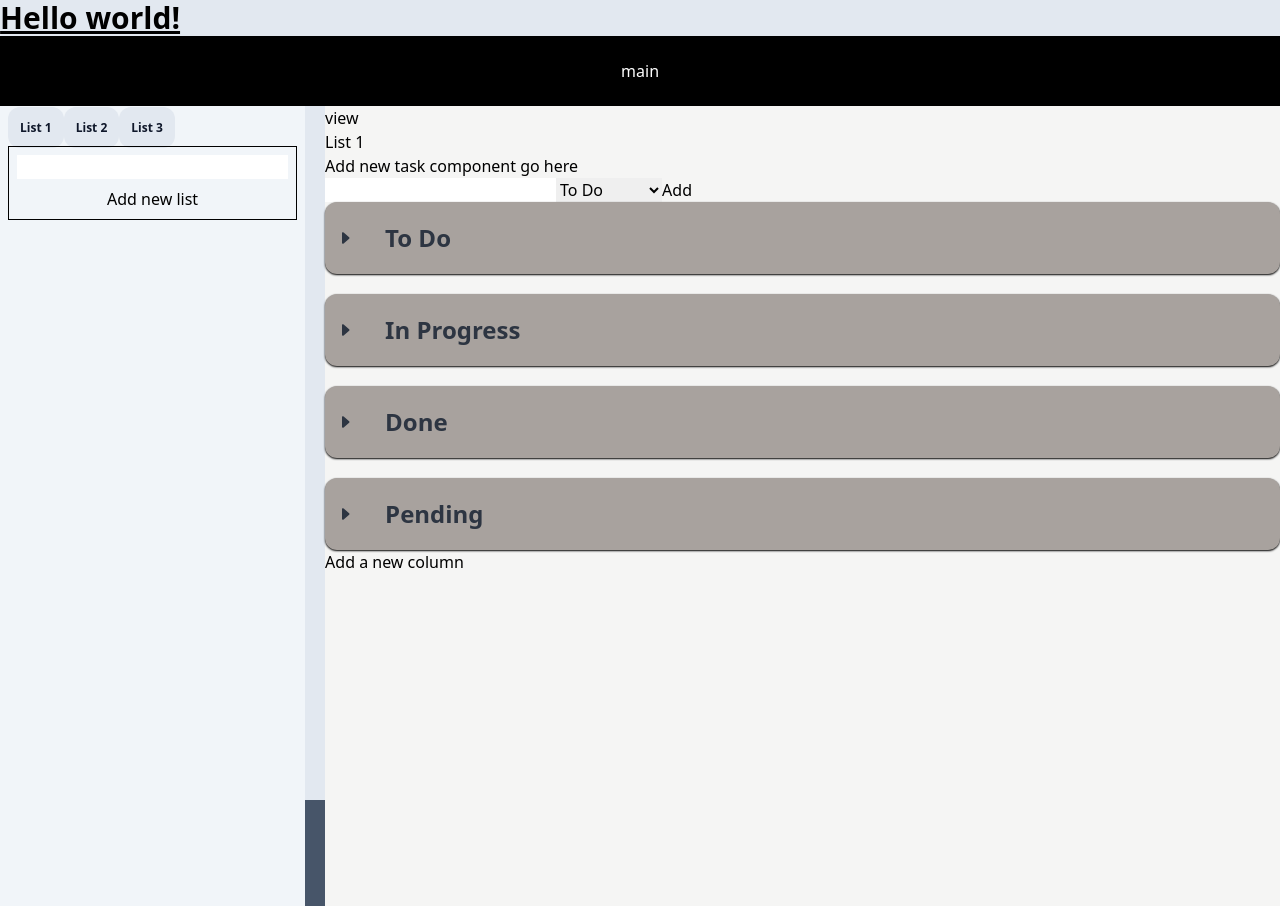
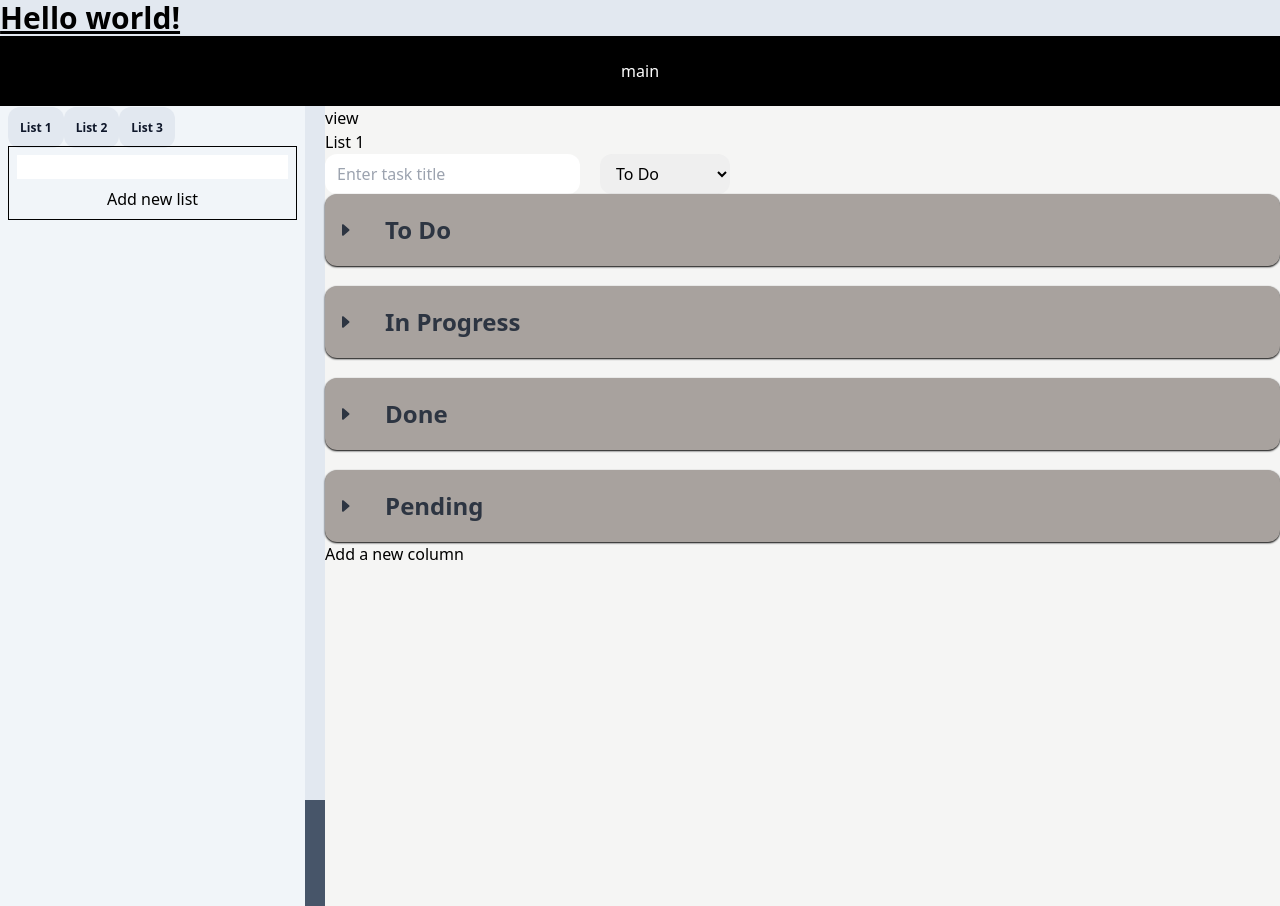
Before and after one commit to Steven20230315/Focus, a React (Vite) app: page / in a window 1280 px wide. Built offline with nearby package versions, Linux system fonts and the light colour scheme.

Commit message:
style:Changes in indentation

```diff
--- a/src/components/MenuButton.tsx
+++ b/src/components/MenuButton.tsx
@@ -5,9 +5,7 @@ type MenuButtonProps = {
   children?: React.ReactNode;
 };
 
-export default function MenuButton({
-  children,
-}: MenuButtonProps) {
+export default function MenuButton({ children }: MenuButtonProps) {
   return (
     <Menu.Button
       className={
--- a/src/features/column/columnSlice.ts
+++ b/src/features/column/columnSlice.ts
@@ -1,8 +1,4 @@
-import {
-  createSlice,
-  type ActionReducerMapBuilder,
-  type PayloadAction,
-} from '@reduxjs/toolkit';
+import { createSlice, type ActionReducerMapBuilder, type PayloadAction } from '@reduxjs/toolkit';
 import {
   type ColumnId,
   type ColumnRole,
@@ -12,10 +8,7 @@ import {
   type ColumnState,
   type Task,
 } from '../../types';
-import {
-  addListWithDefaultColumns,
-  deleteList,
-} from '../list/listSlice';
+import { addListWithDefaultColumns, deleteList } from '../list/listSlice';
 import { addTask, deleteTask } from '../task/taskSlice';
 import { columnSliceInitialState } from './columnData';
 import type { DropResult } from '@hello-pangea/dnd';
@@ -34,59 +27,31 @@ const columnSlice = createSlice({
   name: 'column',
   initialState: columnSliceInitialState,
   reducers: {
-    addColumns(
-      state: ColumnState,
-      action: PayloadAction<Record<ColumnId, Column>>,
-    ) {
+    addColumns(state: ColumnState, action: PayloadAction<Record<ColumnId, Column>>) {
       Object.assign(state.allColumns, action.payload);
       console.log('Columns added:', action.payload);
     },
-    updateColumn(
-      state: ColumnState,
-      action: PayloadAction<updateColumnPayload>,
-    ) {
+    updateColumn(state: ColumnState, action: PayloadAction<updateColumnPayload>) {
       const { columnId, taskId } = action.payload;
       const currentColumn = state.allColumns[columnId];
       currentColumn.taskIds.push(taskId);
     },
-    updateTasksOrderInColumn(
-      state: ColumnState,
-      action: PayloadAction<DropResult>,
-    ) {
-      const { source, destination, draggableId } =
-        action.payload;
+    updateTasksOrderInColumn(state: ColumnState, action: PayloadAction<DropResult>) {
+      const { source, destination, draggableId } = action.payload;
       console.log(`Source: ${source.droppableId}`);
-      console.log(
-        `Destination: ${destination?.droppableId}`,
-      );
+      console.log(`Destination: ${destination?.droppableId}`);
       console.log(`Draggable ID: ${draggableId}`);
-      const sourceColumn =
-        state.allColumns[source.droppableId];
+      const sourceColumn = state.allColumns[source.droppableId];
 
-      const destinationColumn =
-        state.allColumns[destination!.droppableId];
+      const destinationColumn = state.allColumns[destination!.droppableId];
       if (!(sourceColumn.columnId in state.allColumns)) {
-        throw new Error(
-          'The source column does not exit in allColumns',
-        );
+        throw new Error('The source column does not exit in allColumns');
       }
-      if (
-        !(destinationColumn.columnId in state.allColumns)
-      ) {
-        throw new Error(
-          'The destination column does not exit in allColumns',
-        );
+      if (!(destinationColumn.columnId in state.allColumns)) {
+        throw new Error('The destination column does not exit in allColumns');
       }
-      if (
-        !state.allColumns[
-          sourceColumn.columnId
-        ].taskIds.find(
-          (taskId: TaskId) => taskId === draggableId,
-        )
-      ) {
-        throw new Error(
-          'The task you want to move does not exits in the source column',
-        );
+      if (!state.allColumns[sourceColumn.columnId].taskIds.find((taskId: TaskId) => taskId === draggableId)) {
+        throw new Error('The task you want to move does not exits in the source column');
       }
 
       //  This is unnecessary. I only add this to suppress typescript error as onDragEnd already make sure that source and destination are defined before dispatching the action
@@ -96,51 +61,25 @@ const columnSlice = createSlice({
       }
       const oldIndex = source.index;
       const newIndex = destination.index;
-      const [remove] = state.allColumns[
-        source.droppableId
-      ].taskIds.splice(oldIndex, 1);
-      state.allColumns[
-        destination.droppableId
-      ].taskIds.splice(newIndex, 0, remove);
+      const [remove] = state.allColumns[source.droppableId].taskIds.splice(oldIndex, 1);
+      state.allColumns[destination.droppableId].taskIds.splice(newIndex, 0, remove);
     },
-    updateTaskOwner(
-      state: ColumnState,
-      action: PayloadAction<DropResultWithRole>,
-    ) {
+    updateTaskOwner(state: ColumnState, action: PayloadAction<DropResultWithRole>) {
       const { source, destination } = action.payload;
-      const currentColumn =
-        state.allColumns[source.droppableId];
-      const newColumn =
-        state.allColumns[destination!.droppableId];
-      const [remove] = currentColumn.taskIds.splice(
-        source.index,
-        1,
-      );
+      const currentColumn = state.allColumns[source.droppableId];
+      const newColumn = state.allColumns[destination!.droppableId];
+      const [remove] = currentColumn.taskIds.splice(source.index, 1);
       newColumn.taskIds.push(remove);
       // newColumn.taskIds.splice(destination!.index, 0, remove);
     },
   },
   // I think I might remove this. I'll just use a utility function to create project and columns at the same time. Instead of passing more Info in the payload.
-  extraReducers: (
-    builder: ActionReducerMapBuilder<ColumnState>,
-  ) => {
+  extraReducers: (builder: ActionReducerMapBuilder<ColumnState>) => {
     builder
-      .addCase(
-        addListWithDefaultColumns,
-        (
-          state: ColumnState,
-          action: PayloadAction<List>,
-        ) => {
-          const roles: ColumnRole[] = [
-            'To Do',
-            'In Progress',
-            'Done',
-            'Pending',
-          ];
-          const { columnIdsOrder: columnIds, listId } =
-            action.payload;
-          roles.forEach(
-            (role: ColumnRole, index: number) => {
+      .addCase(addListWithDefaultColumns, (state: ColumnState, action: PayloadAction<List>) => {
+        const roles: ColumnRole[] = ['To Do', 'In Progress', 'Done', 'Pending'];
+        const { columnIdsOrder: columnIds, listId } = action.payload;
+        roles.forEach((role: ColumnRole, index: number) => {
           const columnId = columnIds[index]; // Make sure columnIds exist and are correctly indexed
           state.allColumns[columnId] = {
             columnId,
@@ -148,60 +87,31 @@ const columnSlice = createSlice({
             taskIds: [],
             listId,
           };
-            },
-          );
-        },
-      )
-      .addCase(
-        deleteList,
-        (
-          state: ColumnState,
-          action: PayloadAction<List>,
-        ) => {
-          const { columnIdsOrder: columnIds } =
-            action.payload;
+        });
+      })
+      .addCase(deleteList, (state: ColumnState, action: PayloadAction<List>) => {
+        const { columnIdsOrder: columnIds } = action.payload;
+        columnIds.map((columnId: ColumnId) => {
+          delete state.allColumns[columnId];
+        });
         columnIds.forEach((columnId: ColumnId) => {
           delete state.allColumns[columnId];
         });
-        },
-      )
-      .addCase(
-        addTask,
-        (
-          state: ColumnState,
-          action: PayloadAction<Task>,
-        ) => {
+      })
+      .addCase(addTask, (state: ColumnState, action: PayloadAction<Task>) => {
         const { columnId, taskId } = action.payload;
         console.log('Task added:', taskId);
         console.log('Column ID:', columnId);
         state.allColumns[columnId].taskIds.push(taskId);
-        },
-      )
-      .addCase(
-        deleteTask,
-        (
-          state: ColumnState,
-          action: PayloadAction<Task>,
-        ) => {
+      })
+      .addCase(deleteTask, (state: ColumnState, action: PayloadAction<Task>) => {
         const { columnId, taskId } = action.payload;
-          const deleteTaskIdFromThisColumn =
-            state.allColumns[columnId];
-          deleteTaskIdFromThisColumn.taskIds.splice(
-            deleteTaskIdFromThisColumn.taskIds.indexOf(
-              taskId,
-            ),
-            1,
-          );
+        const deleteTaskIdFromThisColumn = state.allColumns[columnId];
+        deleteTaskIdFromThisColumn.taskIds.splice(deleteTaskIdFromThisColumn.taskIds.indexOf(taskId), 1);
         console.log('Task deleted:', taskId);
-        },
-      );
+      });
   },
 });
 
-export const {
-  addColumns,
-  updateColumn,
-  updateTasksOrderInColumn,
-  updateTaskOwner,
-} = columnSlice.actions;
+export const { addColumns, updateColumn, updateTasksOrderInColumn, updateTaskOwner } = columnSlice.actions;
 export default columnSlice.reducer;
--- a/src/features/task/CreateTask.tsx
+++ b/src/features/task/CreateTask.tsx
@@ -1,36 +1,42 @@
-import {
-  type Task,
-  type TaskId,
-  type Column,
-  type ColumnId,
-} from "../../types";
-import { type FormEvent } from "react";
-import { v4 as uuidv4 } from "uuid";
-import { useDispatch } from "react-redux";
-import { addTask } from "./taskSlice";
-import { selectColumnsInOriginalOrder } from "../column/columnSelector";
-
-import { useSelector } from "react-redux";
+import { type Task, type TaskId, type Column, type ColumnId } from '../../types';
+import { type FormEvent, useState, useEffect } from 'react';
+import { v4 as uuidv4 } from 'uuid';
+import { useDispatch } from 'react-redux';
+import { addTask } from './taskSlice';
+import { selectColumnsInOriginalOrder } from '../column/columnSelector';
+import { useSelector } from 'react-redux';
+import { RootState } from '../../store';
 
 export default function CreateTask() {
   const dispatch = useDispatch();
   const currentColumns = useSelector(selectColumnsInOriginalOrder);
+  const [title, setTitle] = useState('');
+  const currentListId = useSelector((state: RootState) => state.list.currentListId);
+
+  useEffect(() => {
+    setTitle('');
+  }, [currentListId]);
+
   const handleAddTask = (e: FormEvent<HTMLFormElement>) => {
     e.preventDefault();
+
     const formData = new FormData(e.currentTarget);
-    const title = formData.get("title") as string;
-    const columnId = formData.get("columnId") as ColumnId;
+    const title = formData.get('title') as string;
+    const trimTitle = title.trim();
+    if (!trimTitle) {
+      console.log('Empty title');
+      return;
+    }
+    const columnId = formData.get('columnId') as ColumnId;
     const taskId = uuidv4() as TaskId;
-    const selectedColumn = currentColumns.find(
-      (column: Column) => column.columnId === columnId,
-    );
+    const selectedColumn = currentColumns.find((column: Column) => column.columnId === columnId);
     if (!selectedColumn) {
-      throw new Error("Column not found");
+      throw new Error('Column not found');
     }
     const newTask: Task = {
       taskId: taskId,
       title: title,
-      listId: currentColumns[0].listId,
+      listId: currentListId,
       columnId: selectedColumn.columnId,
       status: selectedColumn.role,
     };
@@ -38,17 +44,24 @@ export default function CreateTask() {
     e.currentTarget.reset();
   };
   return (
-    <form onSubmit={handleAddTask} autoComplete="off">
-      <h3>Add new task component go here</h3>
-      <input type="text" name="title" />
-      <select name="columnId" id="">
+    <div>
+      {/* <DropdownMenu /> */}
+      <form key={currentListId} onSubmit={handleAddTask} autoComplete="off" className="flex gap-5">
+        <input
+          className="rounded-xl px-3 py-2"
+          type="text"
+          name="title"
+          placeholder="Enter task title"
+          defaultValue={title}
+        />
+        <select name="columnId" id="columnId" className="flex gap-3 rounded-xl px-3 py-2">
           {currentColumns.map((column: Column) => (
             <option key={column.columnId} value={column.columnId}>
               {column.role}
             </option>
           ))}
         </select>
-      <button type="submit">Add</button>
       </form>
+    </div>
   );
 }
--- a/src/types/columnTypes.ts
+++ b/src/types/columnTypes.ts
@@ -2,11 +2,7 @@ import { type ListId, type TaskId, type Task } from './';
 
 export type ColumnId = string;
 
-export type ColumnRole =
-  | 'To Do'
-  | 'In Progress'
-  | 'Done'
-  | 'Pending';
+export type ColumnRole = 'To Do' | 'In Progress' | 'Done' | 'Pending';
 
 export interface Column {
   columnId: ColumnId;
--- a/src/types/taskTypes.ts
+++ b/src/types/taskTypes.ts
@@ -1,8 +1,4 @@
-import {
-  type ListId,
-  type ColumnId,
-  type ColumnRole,
-} from './';
+import { type ListId, type ColumnId, type ColumnRole } from './';
 export type TaskId = string;
 
 export type TaskStatus = ColumnRole;
```
Also changed, not shown: src/components/Checkbox.tsx (+4 -16 lines), src/features/column/columnSelector.ts (+15 -45 lines), src/features/task/taskSlice.ts (+19 -58 lines). Lines whose indentation alone changed are shown as unchanged.
